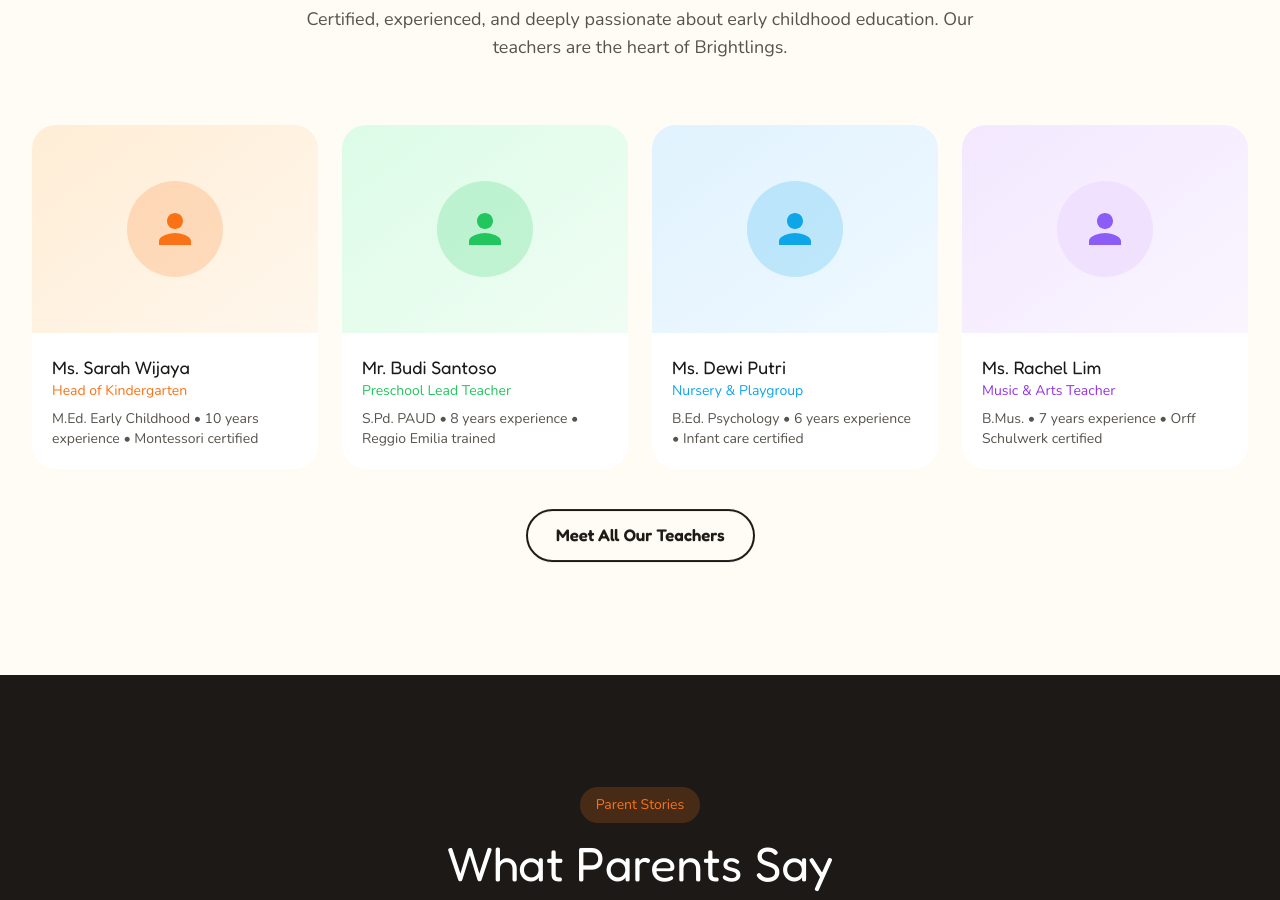
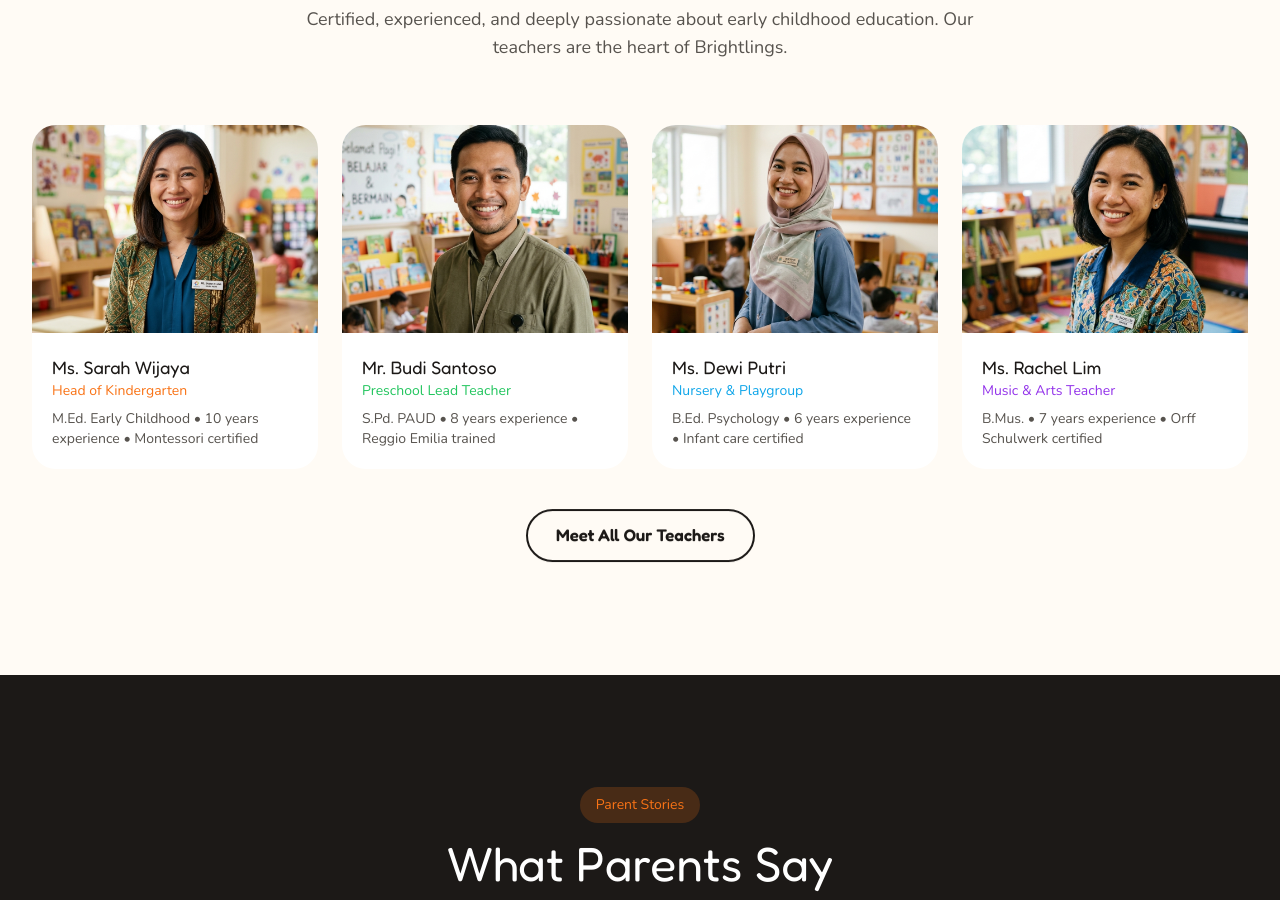
Before and after one commit to adityadenny/brightlings-academy-kids-edu, a plain HTML site: page en.html in a window 1280 px wide. Shown: the part 5360-6260 px from the top of the page. Drawn offline with nearby package versions, Linux system fonts and the light colour scheme.

Commit message:
Feat: replace teacher placeholders with realistic Indonesian teacher headshots and add smooth hover zoom effect

```diff
--- a/en.html
+++ b/en.html
@@ -499,10 +499,8 @@ tailwind.config = {
 
     <div class="grid sm:grid-cols-2 lg:grid-cols-4 gap-6">
       <div class="teacher-card fade-up" tabindex="0">
-        <div class="h-52 bg-gradient-to-br from-orange-100 to-orange-50 flex items-center justify-center">
-          <div class="w-24 h-24 rounded-full bg-primary/20 flex items-center justify-center">
-            <svg width="48" height="48" viewBox="0 0 24 24" fill="#F97316" aria-hidden="true"><path d="M12 12c2.21 0 4-1.79 4-4s-1.79-4-4-4-4 1.79-4 4 1.79 4 4 4zm0 2c-2.67 0-8 1.34-8 4v2h16v-2c0-2.66-5.33-4-8-4z"/></svg>
-          </div>
+        <div class="h-52 overflow-hidden">
+          <img src="assets/images/teacher_sarah.png" alt="Ms. Sarah Wijaya" class="w-full h-full object-cover hover:scale-105 transition-transform duration-500">
         </div>
         <div class="p-5">
           <h3 class="font-heading text-lg font-600 text-charcoal">Ms. Sarah Wijaya</h3>
@@ -511,10 +509,8 @@ tailwind.config = {
         </div>
       </div>
       <div class="teacher-card fade-up fade-up-delay-1" tabindex="0">
-        <div class="h-52 bg-gradient-to-br from-green-100 to-green-50 flex items-center justify-center">
-          <div class="w-24 h-24 rounded-full bg-secondary/20 flex items-center justify-center">
-            <svg width="48" height="48" viewBox="0 0 24 24" fill="#22C55E" aria-hidden="true"><path d="M12 12c2.21 0 4-1.79 4-4s-1.79-4-4-4-4 1.79-4 4 1.79 4 4 4zm0 2c-2.67 0-8 1.34-8 4v2h16v-2c0-2.66-5.33-4-8-4z"/></svg>
-          </div>
+        <div class="h-52 overflow-hidden">
+          <img src="assets/images/teacher_budi.png" alt="Mr. Budi Santoso" class="w-full h-full object-cover hover:scale-105 transition-transform duration-500">
         </div>
         <div class="p-5">
           <h3 class="font-heading text-lg font-600 text-charcoal">Mr. Budi Santoso</h3>
@@ -523,10 +519,8 @@ tailwind.config = {
         </div>
       </div>
       <div class="teacher-card fade-up fade-up-delay-2" tabindex="0">
-        <div class="h-52 bg-gradient-to-br from-sky-100 to-sky-50 flex items-center justify-center">
-          <div class="w-24 h-24 rounded-full bg-accent/20 flex items-center justify-center">
-            <svg width="48" height="48" viewBox="0 0 24 24" fill="#0EA5E9" aria-hidden="true"><path d="M12 12c2.21 0 4-1.79 4-4s-1.79-4-4-4-4 1.79-4 4 1.79 4 4 4zm0 2c-2.67 0-8 1.34-8 4v2h16v-2c0-2.66-5.33-4-8-4z"/></svg>
-          </div>
+        <div class="h-52 overflow-hidden">
+          <img src="assets/images/teacher_dewi.png" alt="Ms. Dewi Putri" class="w-full h-full object-cover hover:scale-105 transition-transform duration-500">
         </div>
         <div class="p-5">
           <h3 class="font-heading text-lg font-600 text-charcoal">Ms. Dewi Putri</h3>
@@ -535,10 +529,8 @@ tailwind.config = {
         </div>
       </div>
       <div class="teacher-card fade-up fade-up-delay-3" tabindex="0">
-        <div class="h-52 bg-gradient-to-br from-purple-100 to-purple-50 flex items-center justify-center">
-          <div class="w-24 h-24 rounded-full bg-purple-200/50 flex items-center justify-center">
-            <svg width="48" height="48" viewBox="0 0 24 24" fill="#8B5CF6" aria-hidden="true"><path d="M12 12c2.21 0 4-1.79 4-4s-1.79-4-4-4-4 1.79-4 4 1.79 4 4 4zm0 2c-2.67 0-8 1.34-8 4v2h16v-2c0-2.66-5.33-4-8-4z"/></svg>
-          </div>
+        <div class="h-52 overflow-hidden">
+          <img src="assets/images/teacher_rachel.png" alt="Ms. Rachel Lim" class="w-full h-full object-cover hover:scale-105 transition-transform duration-500">
         </div>
         <div class="p-5">
           <h3 class="font-heading text-lg font-600 text-charcoal">Ms. Rachel Lim</h3>
```
Also changed, not shown: index.html (+8 -16 lines), assets/images/hero_kids.png, assets/images/teacher_budi.png (added), assets/images/teacher_dewi.png (added), assets/images/teacher_rachel.png (added), assets/images/teacher_sarah.png (added).
